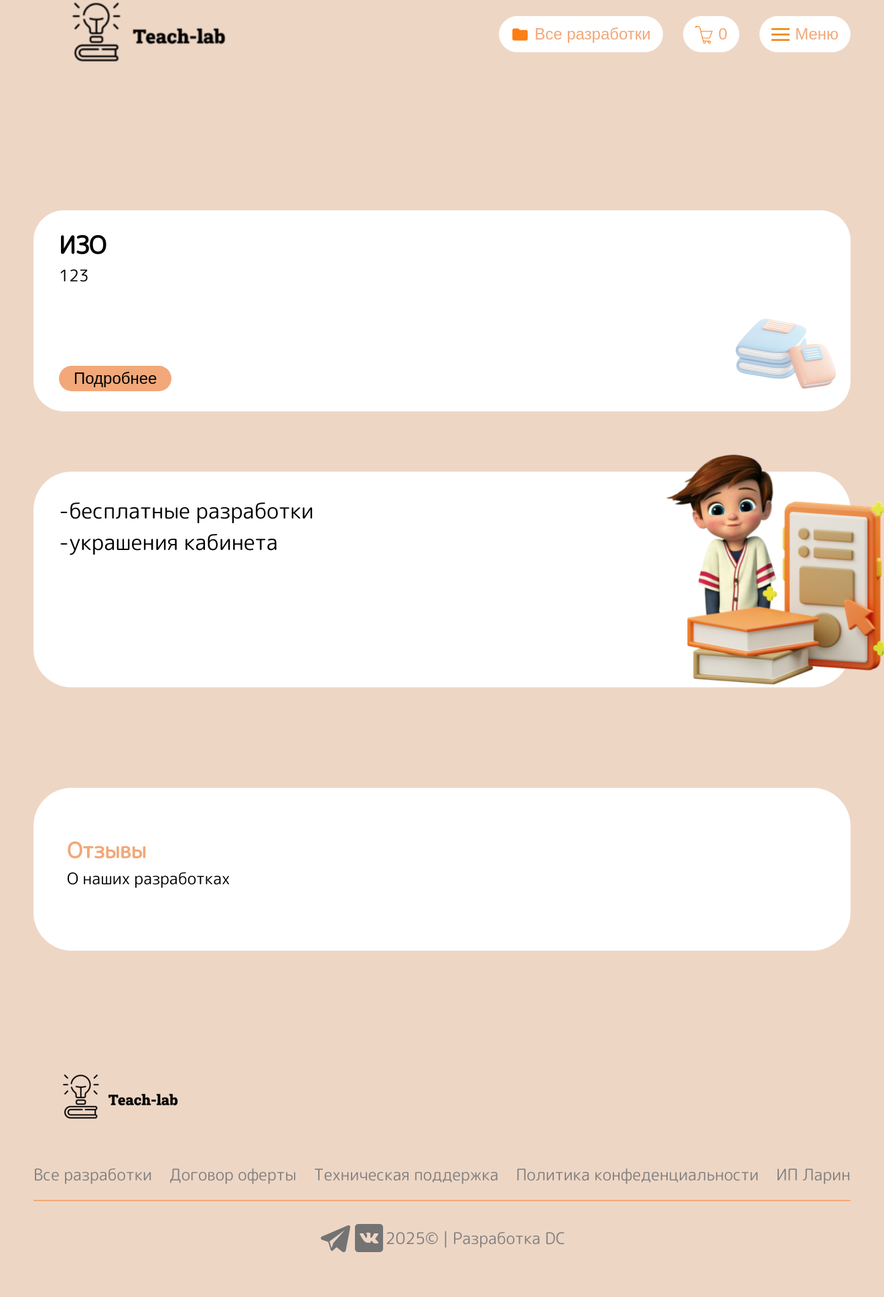
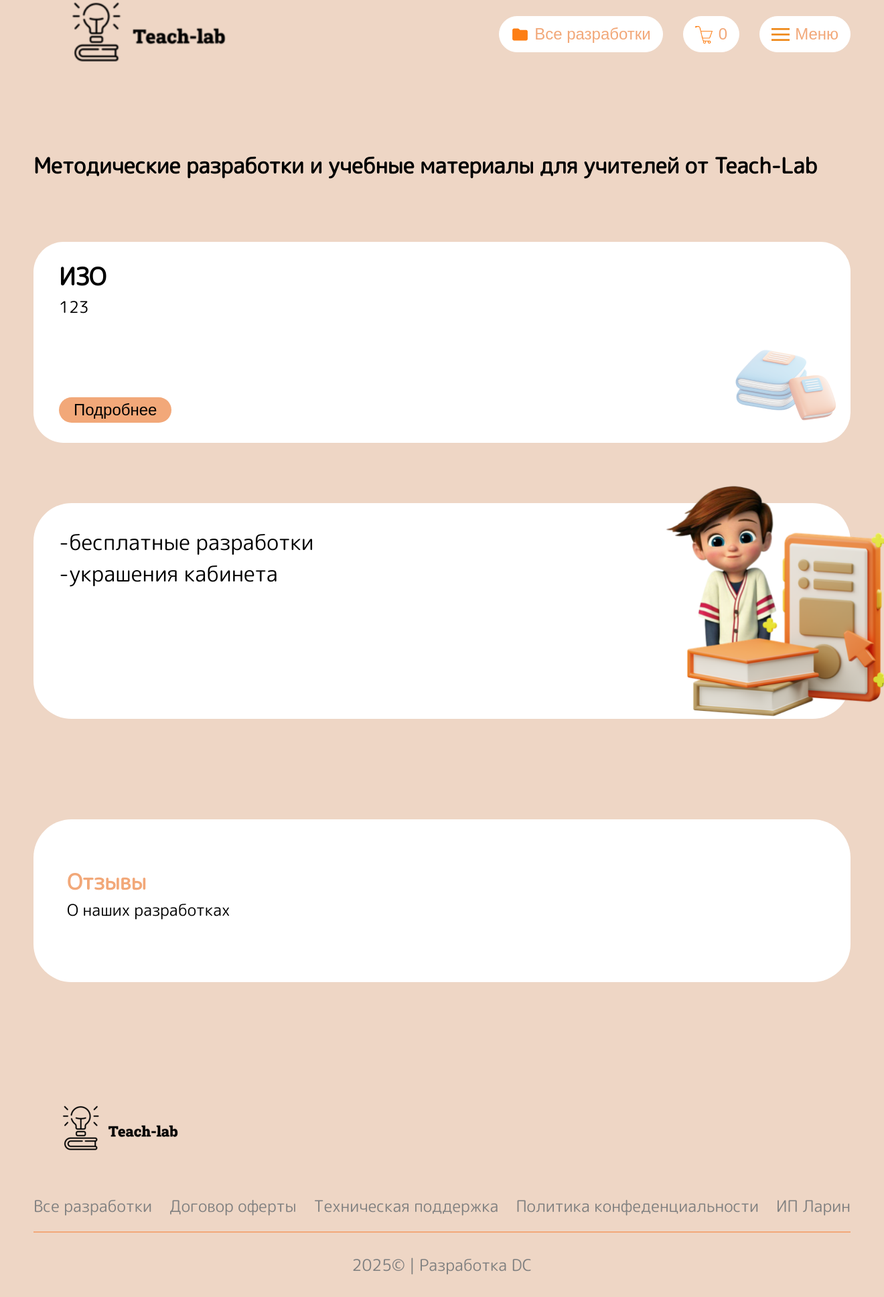
Before and after one commit to Dartage12/avitoSEO, a Django app: page / in a window 1320 px wide; the page is wider, and only the part inside the window is pictured. Shown: the part 122-2058 px from the top of that part at 67% size. Before the commit the page ends 1991 px from the top of that part, so only its background shows below. Run offline with Django 5.2, Linux system fonts and the light colour scheme; data comes from the database, SQL or seed files in the repository; parts of the project's set-up code (start-up, migrations or seed data) failed here and were passed over.

Commit message:
SEO оптимизация + исправление фавикона

```diff
--- a/basket/templates/payment_success.html
+++ b/basket/templates/payment_success.html
@@ -16,7 +16,7 @@
     <link rel="stylesheet" href="{% static 'css/style.css' %}">
     <link rel="stylesheet" href="{% static 'css/media.css' %}">
     <link rel="stylesheet" href="{% static 'css/confirm.css' %}">
-    <title>teach-lab</title>
+    <title>Заказ успешно оплачен | Teach-Lab</title>
 </head>
 <body>
     {% include 'base/header.html' %}
@@ -28,8 +28,8 @@
         <div class="confirm">
             <h3>Оформление заказа</h3>
             <div class="confirm__payment">
-                <h4>Ваш заказ оплачен</h4>
-                <img src="{% static 'img/success.svg' %}" alt="" class="confirm__payment__img">
+                <h1>Ваш заказ оплачен</h1>
+                <img src="{% static 'img/success.svg' %}" alt="Заказ успешно оплачен" class="confirm__payment__img">
                 <h3>Нажмите на кнопку с названием материала, чтобы скачать</h3>
                 <div class="confirm__payment__download">
                     {% for product in order %}
--- a/templates/base/footer.html
+++ b/templates/base/footer.html
@@ -23,7 +23,7 @@ footer {
 
     </style>
     <a href="{% url 'main' %}">
-        <img src="{% static 'img/logo.ico' %}" alt="" class="footer__logo">
+        <img src="{% static 'img/logo.ico' %}" alt="Логотип" class="footer__logo">
     </a>
     <div class="footer__page">
         <a href="{% url 'catalog' %}">Все разработки</a>
@@ -35,8 +35,8 @@ footer {
     </div>
     <div class="footer__line"></div>
     <div class="footer__text">
-        <img src="{% static 'img/telegram.png' %}" alt="">
-        <img src="{% static 'img/vk.png' %}" alt="">
+        <!-- <img src="{% static 'img/telegram.png' %}" alt="">
+        <img src="{% static 'img/vk.png' %}" alt=""> -->
         <p>2025© | Разработка DC</p>
     </div>
 </footer>
--- a/templates/base/header.html
+++ b/templates/base/header.html
@@ -44,18 +44,18 @@
 
         }
     </style>
-    <a href="{% url 'main' %}"><img src="{% static 'img/logo.ico' %}" alt="" width="340px" class="header__logo"></a>
+    <a href="{% url 'main' %}"><img src="{% static 'img/logo.ico' %}" alt="Логотип" width="340px" class="header__logo"></a>
     <ul>
         <a href="{% url 'catalog' %}">
-            <button class="header__all"><img src="{% static 'img/folder.png' %}" alt="">Все разработки</button>
+            <button class="header__all"><img src="{% static 'img/folder.png' %}" alt="Папка">Все разработки</button>
         </a>
-        {#        <a href="#"><button class="header__office"><img src="{% static 'img/avatar.png' %}" alt="">Войти в кабинет</button></a>#}
+        {#        <a href="#"><button class="header__office"><img src="{% static 'img/avatar.png' %}" alt="Аватар">Войти в кабинет</button></a>#}
         <a href="{% url 'basket' %}">
-            <button class="header__basket"><img src="{% static 'img/basket.png' %}" alt="">0 <span
+            <button class="header__basket"><img src="{% static 'img/basket.png' %}" alt="Корзина">0 <span
                     style="color: #FD7E14;">₽</span></button>
         </a>
         <div class="burger__menu">
-            <button onclick="burgerMenu()"><img src="{% static 'img/burger.png' %}" alt="">Меню</button>
+            <button onclick="burgerMenu()"><img src="{% static 'img/burger.png' %}" alt="Бургер меню">Меню</button>
             <nav id="burger-menu">
                 <a href="{% url 'main' %}">Главная страница</a>
                 <a href="{% url 'basket' %}">Корзина</a>
--- a/user/templates/index.html
+++ b/user/templates/index.html
@@ -2,6 +2,7 @@
 <!DOCTYPE html>
 <html lang="ru">
 <head>
+    <meta name="description" content="На Teach-Lab вы найдете качественные методические разработки, дидактические материалы и украшения для кабинета. Скачивайте бесплатные и платные материалы для педагогов.">
     <meta charset="UTF-8">
     <meta name="viewport" content="width=device-width, initial-scale=1.0">
     <link rel="stylesheet" href="https://cdn.jsdelivr.net/npm/swiper@9/swiper-bundle.min.css">
@@ -12,23 +13,24 @@
     <link href="https://fonts.googleapis.com/css2?family=Libre+Franklin:ital,wght@0,100..900;1,100..900&display=swap" rel="stylesheet">
     <link href="https://fonts.googleapis.com/css2?family=M+PLUS+Rounded+1c&display=swap" rel="stylesheet">
 
-    <link rel="shortcut icon" href="{% static 'img/logo.ico' %}" type="image/x-icon">
+    <link rel="shortcut icon" href="{% static 'img/favicon.jpg' %}" type="image/x-icon">
     <link rel="stylesheet" href="{% static 'css/style.css' %}">
     <link rel="stylesheet" href="{% static 'css/media.css' %}">
     <link rel="stylesheet" href="{% static 'css/cart.css' %}">
-    <title>teach-lab</title>
+    <title>teach-lab материалы для учителей</title>
 </head>
 <body>
     {% include 'base/header.html' %}
 
     <main>
+        <h1>Методические разработки и учебные материалы для учителей от Teach-Lab</h1>
         <div class="cart">
             {% for category in categories %}
             	<div>
                     <h3>{{ category.name }}</h3>
                     <p>{{ category.description }}</p>
                     <a href="{% url 'catalog_by_category' category.name %}"><button>Подробнее</button></a>
-                    <img src="{% static 'img/book1.png' %}" alt="" class="cart__img">
+                    <img src="{% static 'img/book1.png' %}" alt="Иконка учебника" class="cart__img">
                 </div>
             {% endfor %}
 
@@ -40,21 +42,21 @@
                 <a href="{% url 'catalog_by_category' '-бесплатные разработки' %}" style="text-decoration: none; color: black"><p>-бесплатные разработки</p></a>
                 <a href="{% url 'catalog_by_category' '-украшения кабинета' %}" style="text-decoration: none; color: black"><p>-украшения кабинета</p></a>
             </div>
-            <img src="{% static 'img/person.png' %}" alt="">
+            <img src="{% static 'img/person.png' %}" alt="Иконка мальчика с учебниками">
         </div>
         <div class="reviews">
             <h3>Отзывы</h3>
             <p>О наших разработках</p>
             <div class="reviews__arrow">
-                <img id="arrow_left" src="{% static 'img/arrow_left.png' %}" alt="">
-                <img id="arrow_right" src="{% static 'img/arrow_right.png' %}" alt="">
+                <img id="arrow_left" src="{% static 'img/arrow_left.png' %}" alt="Стрелка влево">
+                <img id="arrow_right" src="{% static 'img/arrow_right.png' %}" alt="Стрелка вправо">
             </div>
             <div class="swiper reviews__container">
                 <div class="swiper-wrapper">
                     {% for review in reviews %}
                         <div class="swiper-slide reviews__comment">
                             <div class="reviews_comment__user">
-                                <img src="{{ review.avatar.url }}" alt="">
+                                <img src="{{ review.avatar.url }}" alt="Аватар пользователя">
                                 <h3>{{ review.name }}</h3>
                             </div>
                             <p>{{ review.review }}</p>
```
Also changed, not shown: basket/templates/basket.html (+5 -5 lines), user/static/img/favicon.jpg (added).
